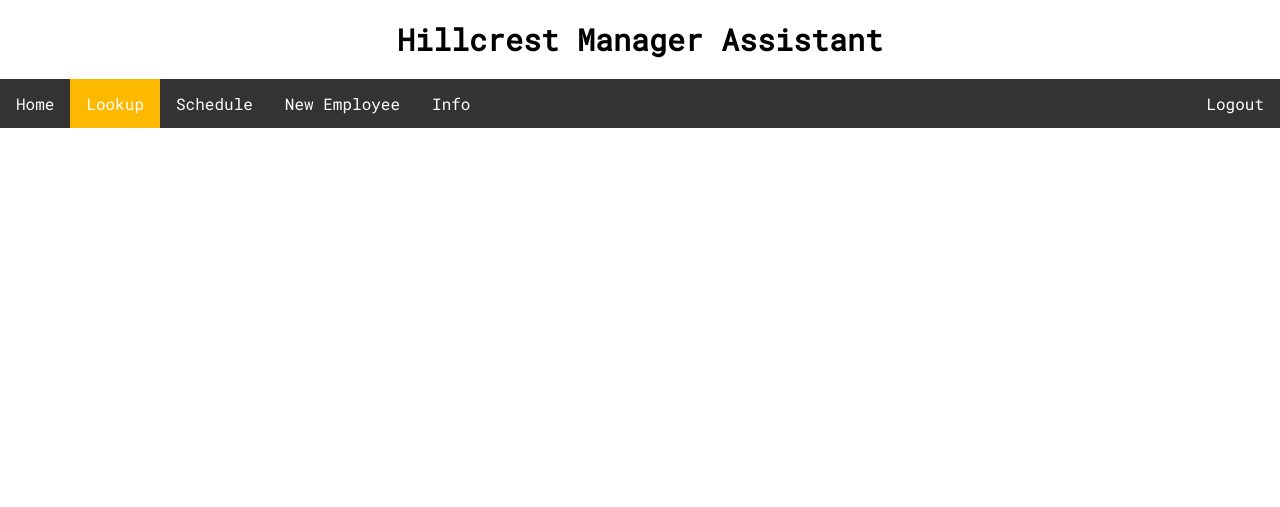
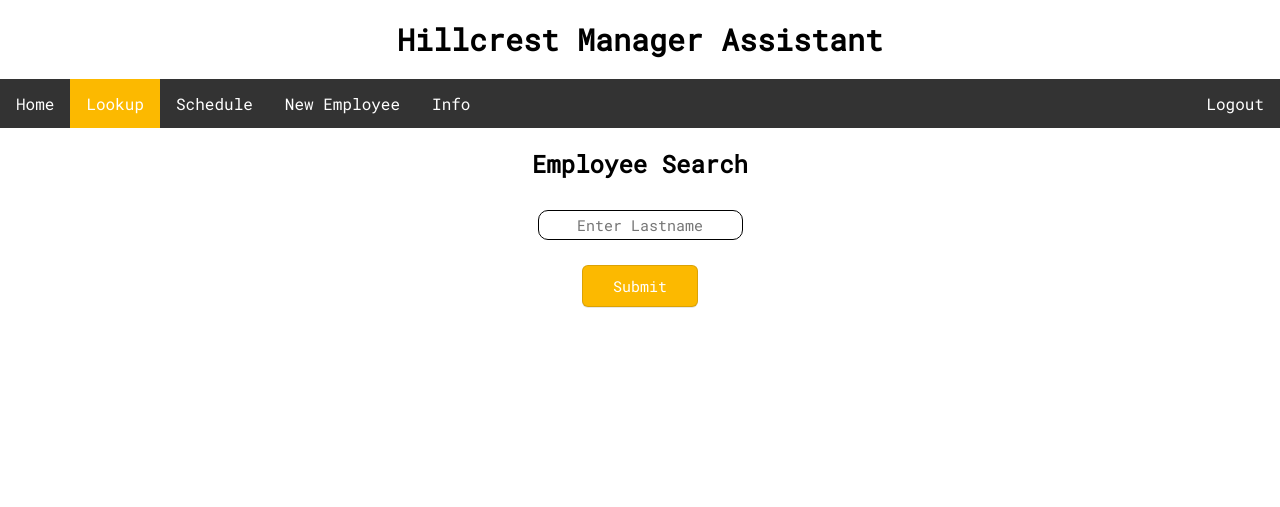
Before and after one commit to etabbert/Hillcrest-Manager-Assistant, a PHP site: page /lookup.html in a window 1280 px wide. Shown: the top 507 px of the page. Run offline with PHP 8.4, Linux system fonts and the light colour scheme.

Commit message:
Lookup query

```diff
--- a/home.html
+++ b/home.html
@@ -22,7 +22,7 @@
 
 <body>
 	<div class="main">
-
+		<h2 align="center">Welcome to the Hillcrest Manager Assistant!</h2>
 	</div>
 <footer>
 		<p>Created by Ethan Tabbert</p>
--- a/indexStyle.css
+++ b/indexStyle.css
@@ -123,6 +123,12 @@
 	form {
 		display: table;
 		margin: auto 26%;
+		padding-bottom: 0px;
+	}
+
+	form.query {
+		margin: auto;
+		text-align: center;
 		padding-bottom: 25px;
 	}
 
@@ -154,6 +160,7 @@
 
 	.endForm {
 		text-align: center;
+		padding-top: 25px;
 		padding-bottom: 75px;
 	}
 
@@ -167,7 +174,6 @@
 		box-sizing: border-box;
 		color: #fff;
 		cursor: pointer;
-		display: inline-block;
 		font-family: 'Roboto Mono', monospace;
 		font-size: 15px;
 		line-height: 20px;
--- a/lookup.html
+++ b/lookup.html
@@ -22,7 +22,14 @@
 
 <body>
 	<div class="main">
+		<h2 align="center">Employee Search</h2>
 
+		<form class="query">
+			<input class="entry" id="lastnameQuery" type="text" align="center" placeholder="Enter Lastname"></br>
+			<div class="endForm">
+				<button class='submit' type='button' align="center" onclick="#">Submit</a>
+			</div>
+		</form>
 	</div>
 <footer>
 		<p>Created by Ethan Tabbert</p>
```
